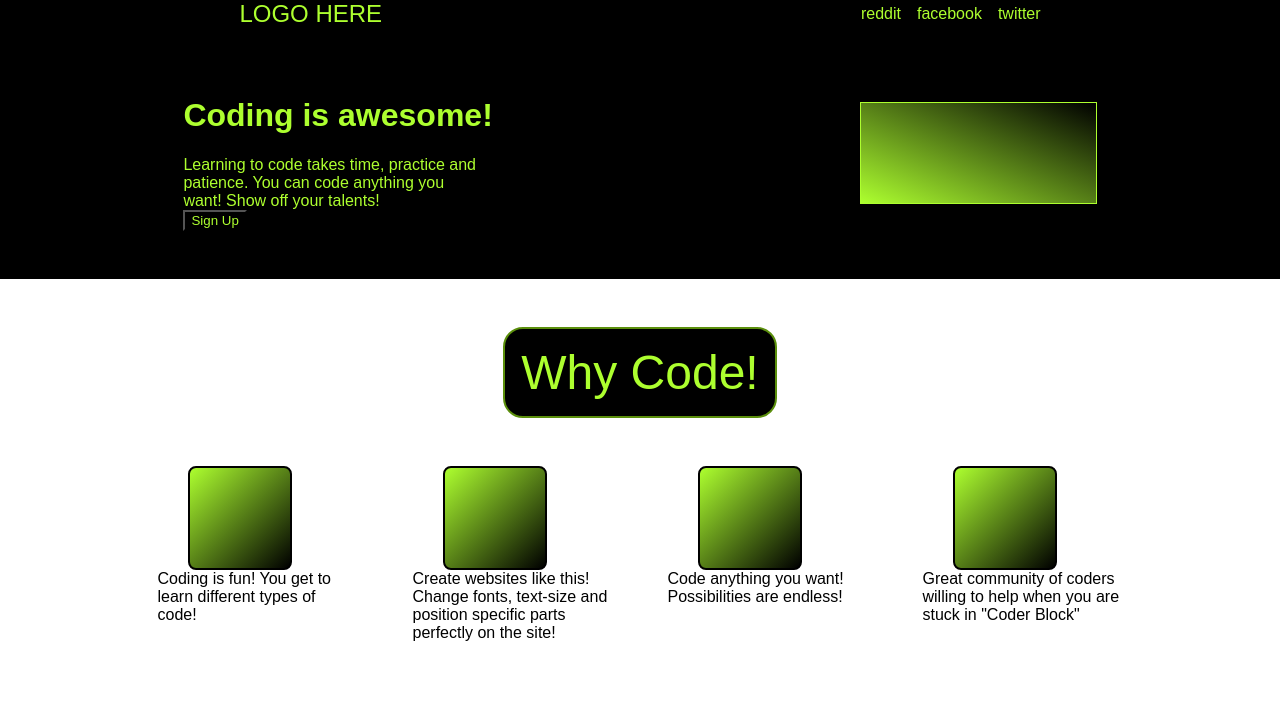
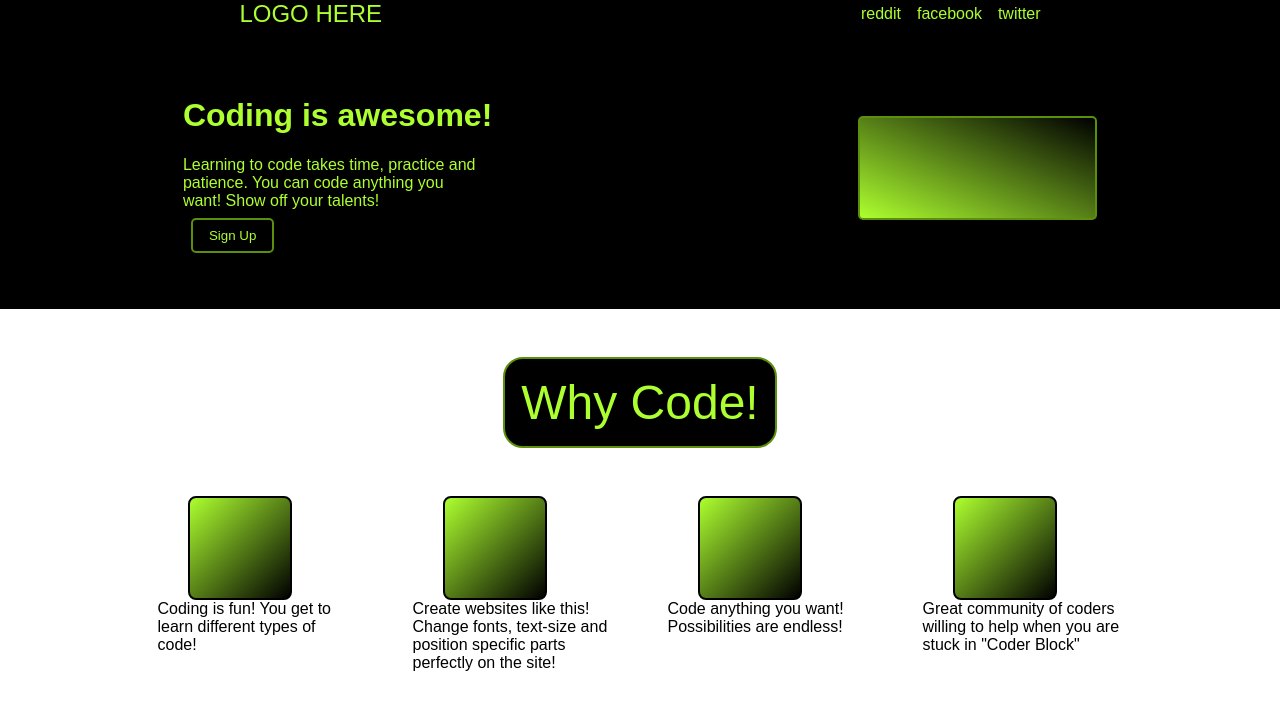
Before and after one commit to jeast3113/Coding-Odin-Landing-Page, a plain HTML site: page index.html in a window 1280 px wide. Drawn offline with Linux system fonts and the light colour scheme.

Commit message:
added styles to signup-button and header-image classes

```diff
--- a/css/styles.css
+++ b/css/styles.css
@@ -62,13 +62,18 @@ p {
 .signup-button {
     background-color: black;
     color: #adff2f;
+    margin: 8px;
+    padding: 8px 16px;
+    border: #5b8f0c solid 2px;
+    border-radius: 5px;
 }
 
 .header-image {
     background-image: linear-gradient(to top right, #adff2f, black);
     width: 235px;
     height: 100px;
-    border: #adff2f solid 1px;
+    border: #5b8f0c solid 2px;
+    border-radius: 5px;
 }
 
 /* ****************** */
```
